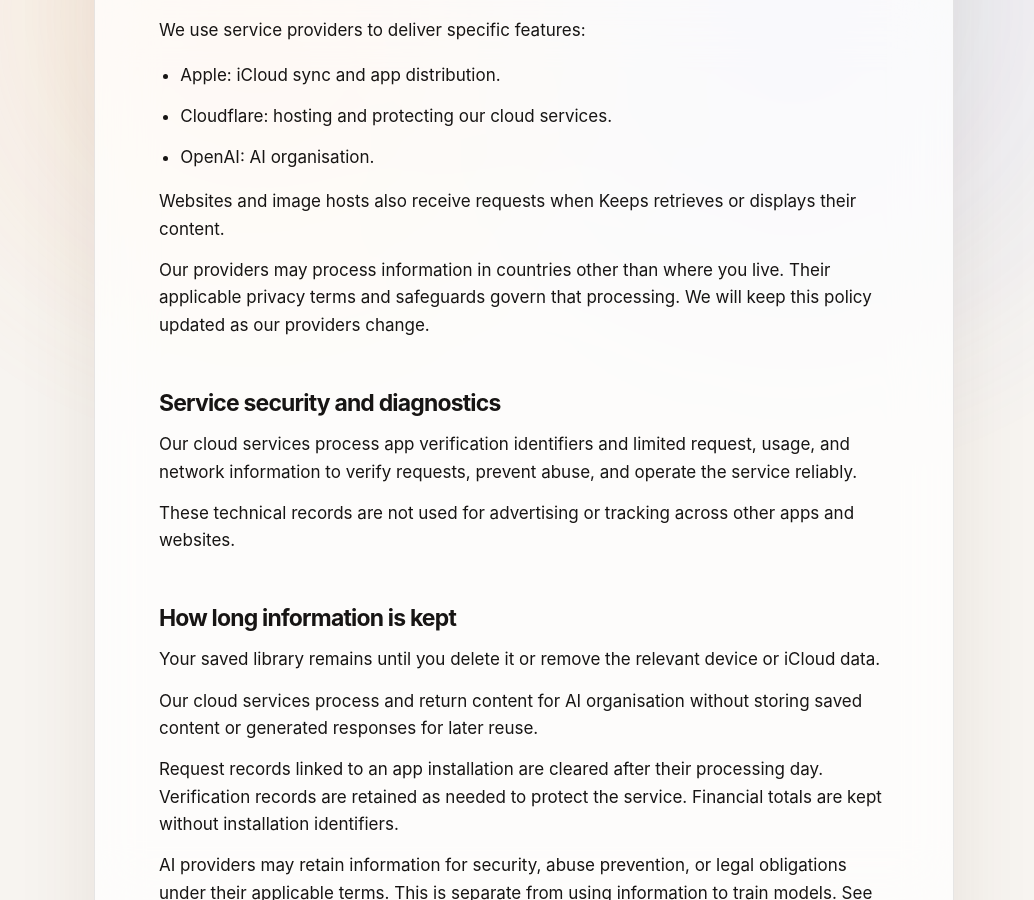
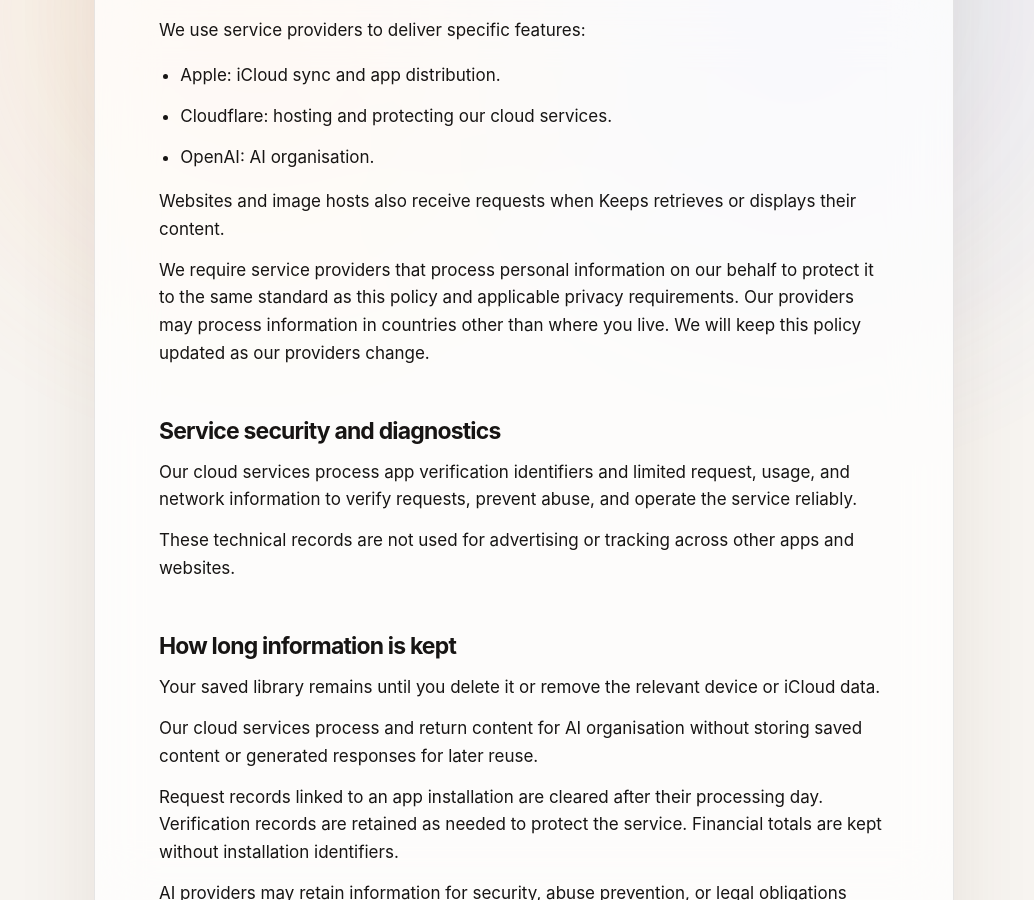
Before and after one commit to Computer-Arts-Company/keeps-legal, a Jekyll site: the page built from privacy.md, in a window 1280 px wide and 900 px high, scrolled down 1700 px. Shown: the whole window, without its empty margins (116-1150 px from the left). Built offline with Jekyll 4.4.1, drawn with Linux system fonts in a browser that asks for light colours.

Commit message:
Describe service provider privacy protections

```diff
--- a/privacy.md
+++ b/privacy.md
@@ -59,7 +59,7 @@ We use service providers to deliver specific features:
 
 Websites and image hosts also receive requests when Keeps retrieves or displays their content.
 
-Our providers may process information in countries other than where you live. Their applicable privacy terms and safeguards govern that processing. We will keep this policy updated as our providers change.
+We require service providers that process personal information on our behalf to protect it to the same standard as this policy and applicable privacy requirements. Our providers may process information in countries other than where you live. We will keep this policy updated as our providers change.
 
 ## Service security and diagnostics
 
```
